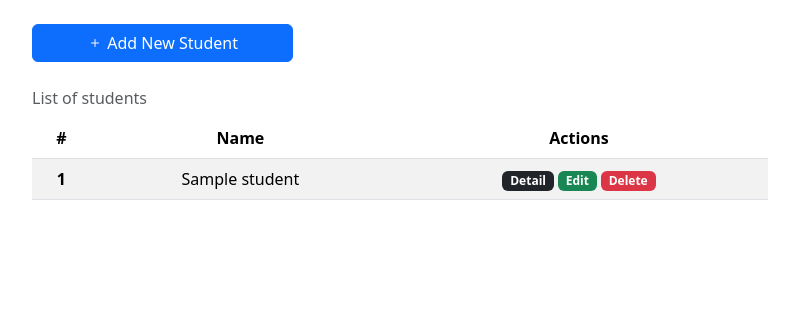
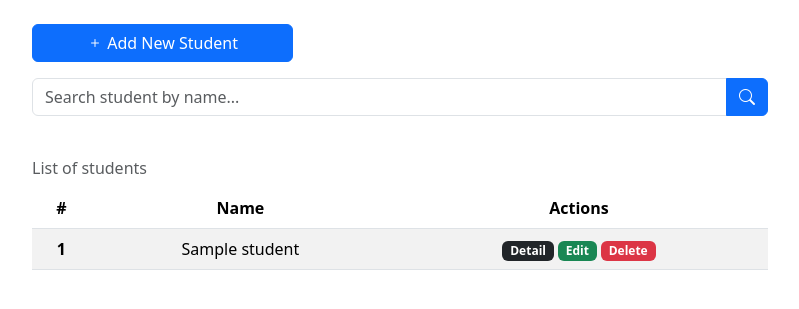
Before and after one commit to harmonify/phpmvc, a PHP site: the page made by app/views/student/index.php in a window 1280 px wide. Shown: the part 56-365 px from the top of the page, without its empty margins (50-849 px from the left). Run offline with PHP 8.4, Linux system fonts and the light colour scheme; the template is opened without the code that fills it: most values are stand-ins (such as "Sample title", 1, 10 or a date in 2020); some libraries are stand-ins or nearby versions.

Commit message:
added search form

```diff
--- a/app/views/student/index.php
+++ b/app/views/student/index.php
@@ -8,10 +8,24 @@
   <!-- Button to trigger modal -->
   <div class="row mb-3">
     <div class="col-3">
-      <button type="button" class="btn btn-primary w-100" id="show-modal-add" data-bs-toggle="modal" data-bs-target="#formModal">
+      <button type="button" class="btn btn-primary w-100" id="show-modal-add" data-bs-toggle="modal"
+        data-bs-target="#formModal">
         <i class="bi bi-plus mr-2"></i>
         <span>Add New Student</span>
       </button>
+    </div>
+  </div>
+  <!-- Search form -->
+  <div class="row mb-3">
+    <div class="col-md-8">
+      <form action="<?= BASEURL ?>/student/search" method="POST">
+        <div class="input-group mb-3">
+          <input type="search" class="form-control" name="keyword" id="keyword" placeholder="Search student by name..." autocomplete="off">
+          <button class="btn btn-primary text-white">
+            <i class="bi bi-search"></i>
+          </button>
+        </div>
+      </form>
     </div>
   </div>
   <!-- Table of Students -->
@@ -36,8 +50,11 @@
               <a href="<?= BASEURL ?>/student/detail/<?= $student["id"] ?>"
                 class="badge bg-dark text-reset text-decoration-none">Detail</a>
               <a href="<?= BASEURL ?>/student/edit/<?= $student["id"] ?>"
-                class="badge bg-success text-reset text-decoration-none show-modal-edit" data-bs-toggle="modal" data-bs-target="#formModal" data-id="<?= $student['id'] ?>">Edit</a>
-              <a href="<?= BASEURL ?>/student/delete/<?= $student["id"] ?>" class="badge bg-danger text-reset text-decoration-none" onclick="confirm('Are you sure to delete the student with the name <?= $student['name'] ?>?')">Delete</a>
+                class="badge bg-success text-reset text-decoration-none show-modal-edit" data-bs-toggle="modal"
+                data-bs-target="#formModal" data-id="<?= $student['id'] ?>">Edit</a>
+              <a href="<?= BASEURL ?>/student/delete/<?= $student["id"] ?>"
+                class="badge bg-danger text-reset text-decoration-none"
+                onclick="confirm('Are you sure to delete the student with the name <?= $student['name'] ?>?')">Delete</a>
             </td>
           </tr>
           <?php endforeach; ?>
```
